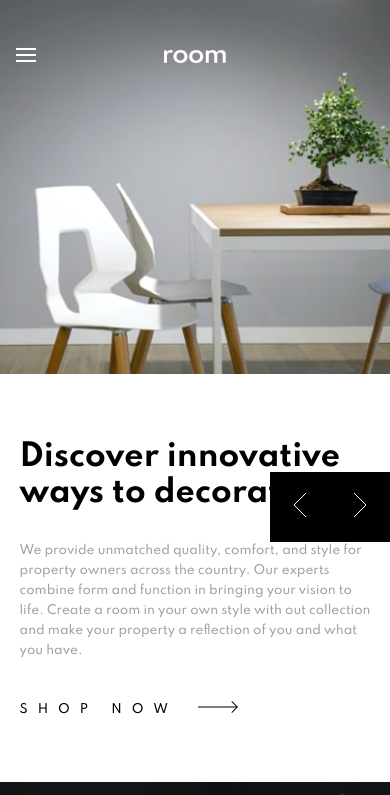
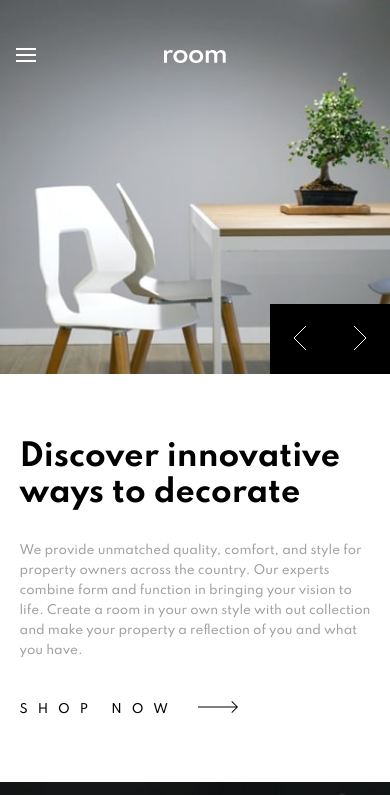
Before and after one commit to MilitusInnocent/room-homepage, a React (Create React App) app: page / in a window 390 px wide. Shown: the top 795 px of the page. Built offline with nearby package versions, Linux system fonts and the light colour scheme.

Commit message:
fixed by view port issue using meta tag

```diff
--- a/public/index.html
+++ b/public/index.html
@@ -2,6 +2,13 @@
 <html lang="en">
   <head>
     <meta charset="utf-8" />
+    <link rel="icon" href="%PUBLIC_URL%/favicon.ico" />
+    <meta name="viewport" content="width=device-width, initial-scale=1" />
+    <meta name="theme-color" content="#000000" />
+    <meta
+      name="description"
+      content="Web site created using create-react-app"
+    />
     <link rel="stylesheet" href="https://cdnjs.cloudflare.com/ajax/libs/font-awesome/5.12.1/css/all.min.css">
     <title>React App</title>
   </head>
--- a/src/styles/_header.scss
+++ b/src/styles/_header.scss
@@ -91,7 +91,7 @@
         }
 
         &__pagination__arrows {
-            top: 41%; right: 0; left: auto;
+            top: 0; right: 0; left: auto;
             transform: translateY(-100%);
             height: max-content;
         }
--- a/src/styles/_navbar.scss
+++ b/src/styles/_navbar.scss
@@ -29,6 +29,7 @@
     &__btn {
         display: none;
     }
+
 
     @media screen and (max-width: 767px) {
         width: 100vw;
```
